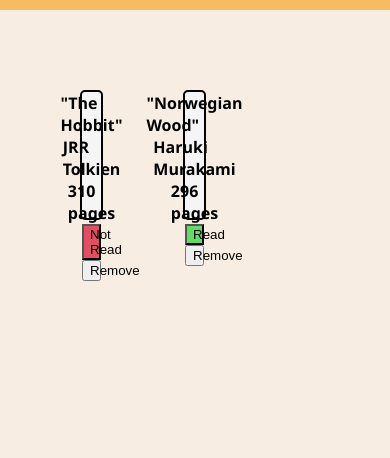
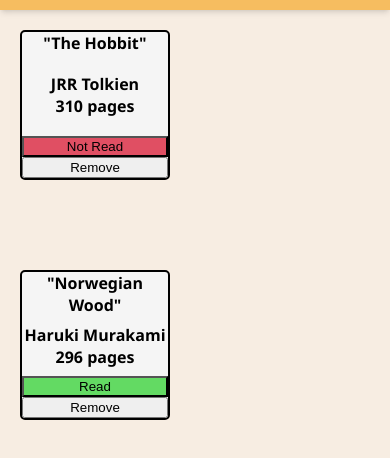
Before and after one commit to ConMint/BookList, a plain HTML site: page index.html in a window 390 px wide. Shown: the part 58-516 px from the top of the page. Drawn offline with Linux system fonts and the light colour scheme.

Commit message:
Fix responsiveness

```diff
--- a/style.css
+++ b/style.css
@@ -1,16 +1,22 @@
 body {
     margin: 0;
     font-family: 'Segoe UI', Tahoma, Geneva, Verdana, sans-serif;
+    background-color: #F7EDE2;
+}
+
+html, body {
+  overflow: auto;
 }
 
 .container {
+  height: 100%;
     display: flex;
     flex-direction: column;
 }
 
 .header {
     height: 8vh;
-    width: 100vw;
+    width: 100%;
     background-color: #F6BD60;
     box-shadow: 0 4px 6px -1px rgb(0 0 0 / 0.1), 0 2px 4px -2px rgb(0 0 0 / 0.1);
     display: flex;
@@ -49,12 +55,12 @@
 }
 
 .main {
-    height: 92vh;
-    background-color: #F7EDE2;
-    padding: 80px;
+    height: 100%;
+
+    padding: 20px;
     display: flex;
     flex-wrap: wrap;
-    gap: 80px;
+    gap: 90px;
 
 }
 
@@ -62,13 +68,14 @@
     border: 2px solid black;
     display: flex;
     flex-direction: column;
-    width: 10rem;
-    height: 130px;
+    width: 150px;
+    height: 150px;
     background-color: whitesmoke;
     align-items: center;
+    justify-content: center;
     border-radius: 5px;
     font-weight: bold;
-    width: 10%;
+    text-align: center;
 }
 
 .author {
```
